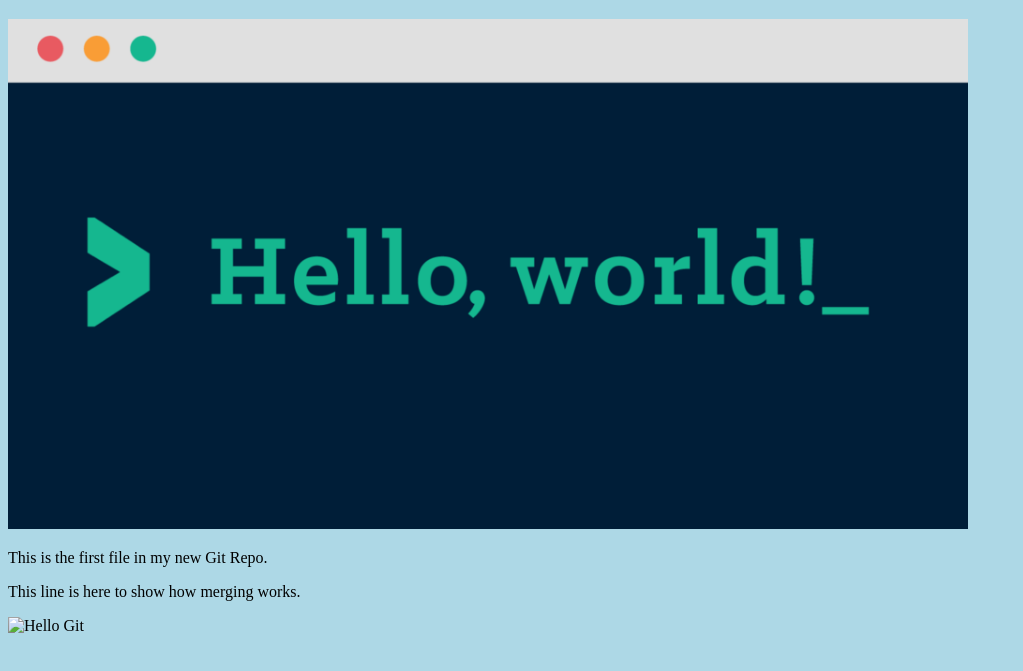
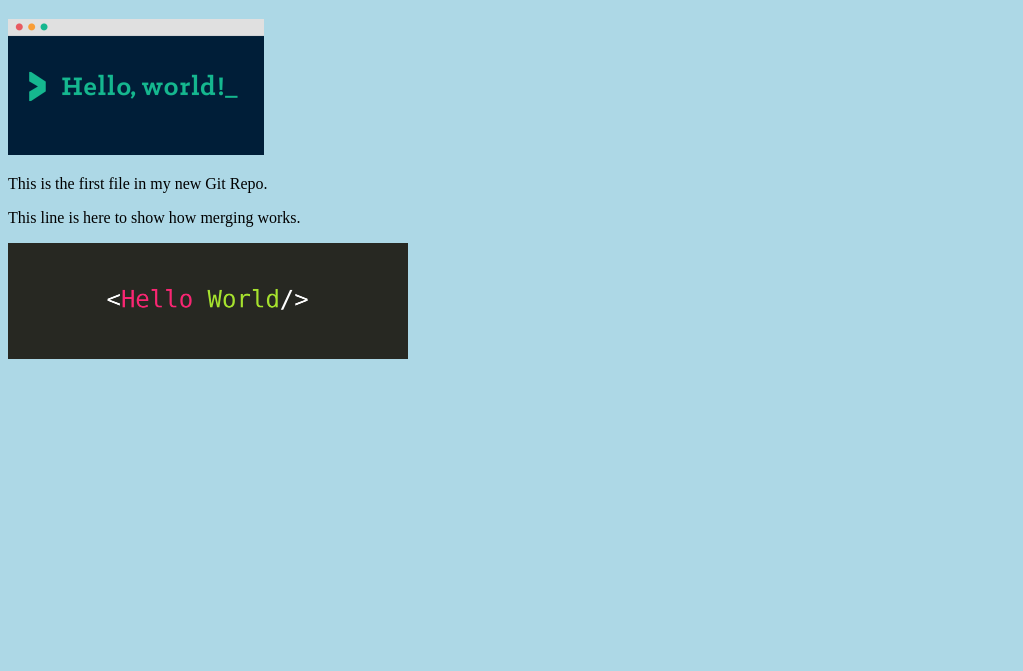
Before and after one commit to katekhova/katekhova.github.io, a plain HTML site: page index.html in a window 1280 px wide. Shown: the part 61-732 px from the top of the page, without its empty margins (0-1023 px from the left). Drawn offline with Linux system fonts and the light colour scheme.

Commit message:
fixed images path and size

```diff
--- a/index.html
+++ b/index.html
@@ -8,10 +8,10 @@
 
 <h1>Hello world!</h1>
 <div><img src="hello.png" alt="Hello World from Space"
-style="width:100%;max-width:960px"></div>
+style="width:100%;max-width:256px"></div>
 <p>This is the first file in my new Git Repo.</p>
 <p>This line is here to show how merging works.</p>
-<div><img src="hello_world.jpg" alt="Hello Git"
-style="width:100%;max-width:640px"></div>
+<div><img src="hello-world.jpg" alt="Hello Git"
+style="width:100%;max-width:400px"></div>
 </body>
 </html>
```
